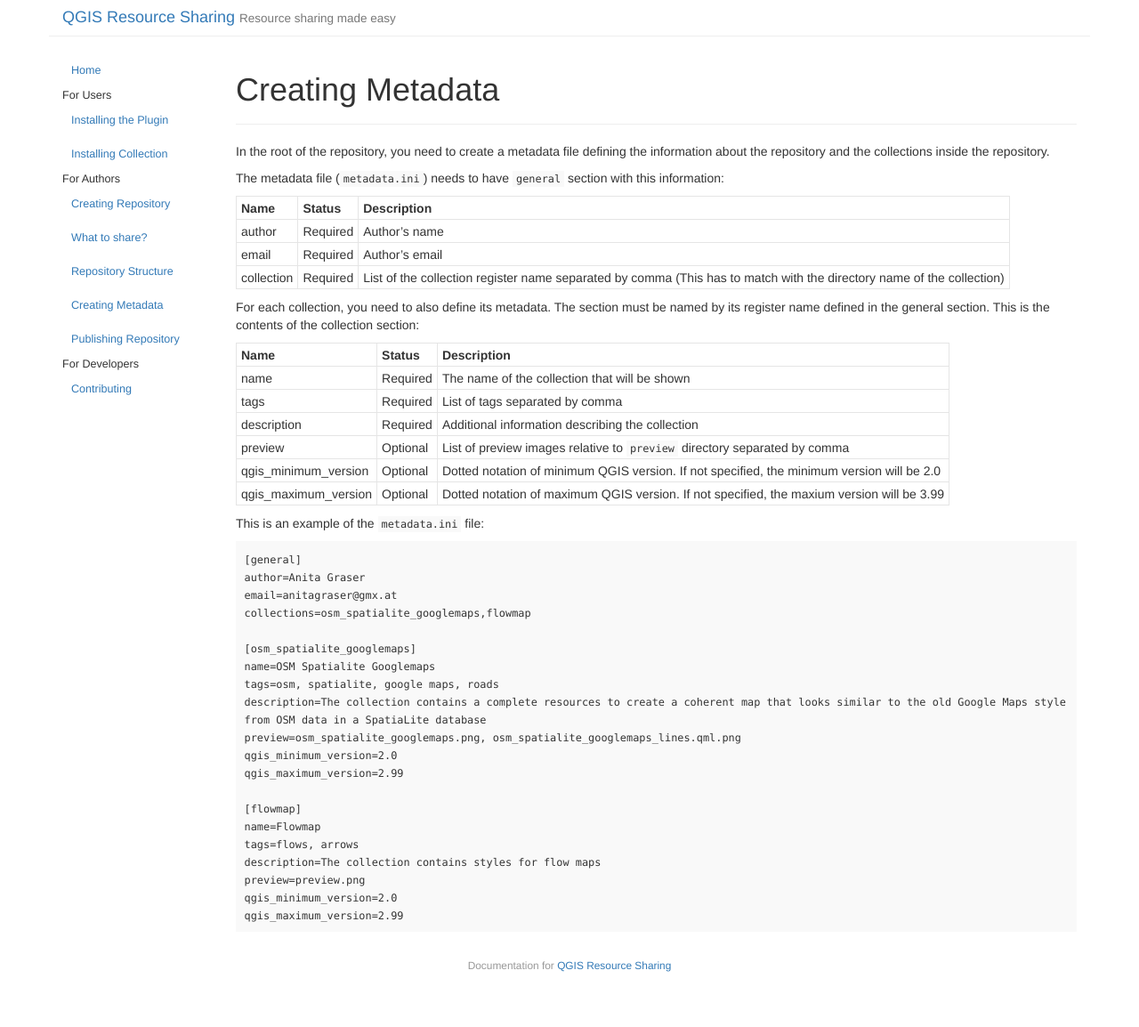
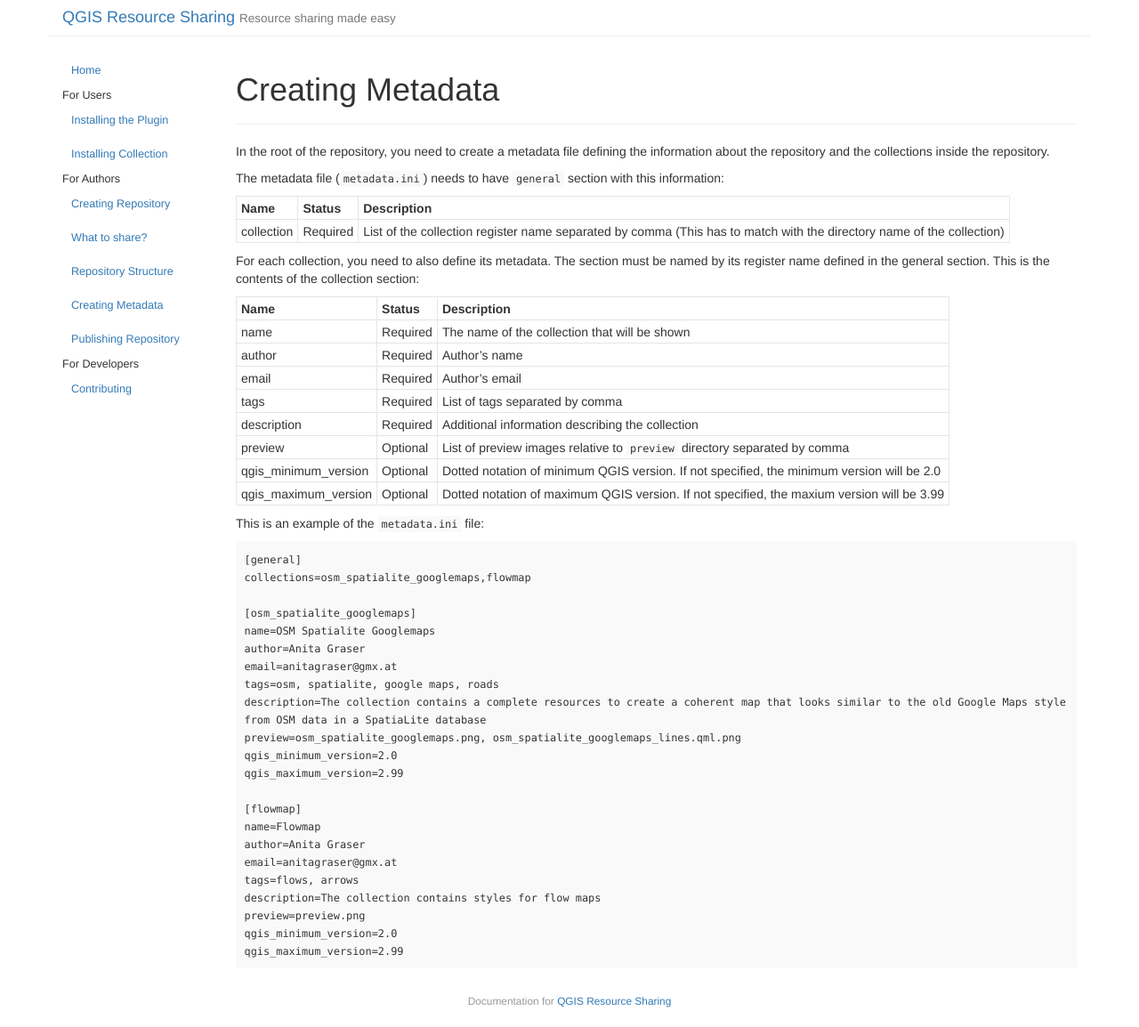
Before and after one commit to QGIS-Contribution/QGIS-ResourceSharing, a Jekyll site: the page built from _posts/2016-07-25-creating-metadata.md, in a window 1280 px wide. Shown: the whole page at 89% size. Built offline with Jekyll 4.4.1, drawn with Linux system fonts in a browser that asks for light colours; before the commit the page ends 1114 px from its top, so only the background shows below that.

Commit message:
Update docs

````diff
--- a/_posts/2016-07-25-creating-metadata.md
+++ b/_posts/2016-07-25-creating-metadata.md
@@ -24,6 +21,8 @@
 
 **Name** | **Status** | **Description**
 name | Required | The name of the collection that will be shown
+author | Required | Author's name
+email | Required | Author's email
 tags | Required | List of tags separated by comma
 description | Required | Additional information describing the collection
 preview | Optional | List of preview images relative to ```preview``` directory separated by comma
@@ -35,12 +34,12 @@
 
 ```
 [general]
-author=Anita Graser
-email=anitagraser@gmx.at
 collections=osm_spatialite_googlemaps,flowmap
 
 [osm_spatialite_googlemaps]
 name=OSM Spatialite Googlemaps
+author=Anita Graser
+email=anitagraser@gmx.at
 tags=osm, spatialite, google maps, roads
 description=The collection contains a complete resources to create a coherent map that looks similar to the old Google Maps style from OSM data in a SpatiaLite database
 preview=osm_spatialite_googlemaps.png, osm_spatialite_googlemaps_lines.qml.png
@@ -49,6 +48,8 @@
 
 [flowmap]
 name=Flowmap
+author=Anita Graser
+email=anitagraser@gmx.at
 tags=flows, arrows
 description=The collection contains styles for flow maps
 preview=preview.png
````
Also changed, not shown: other parts of _posts/2016-07-25-creating-metadata.md (+0 -3 lines).
